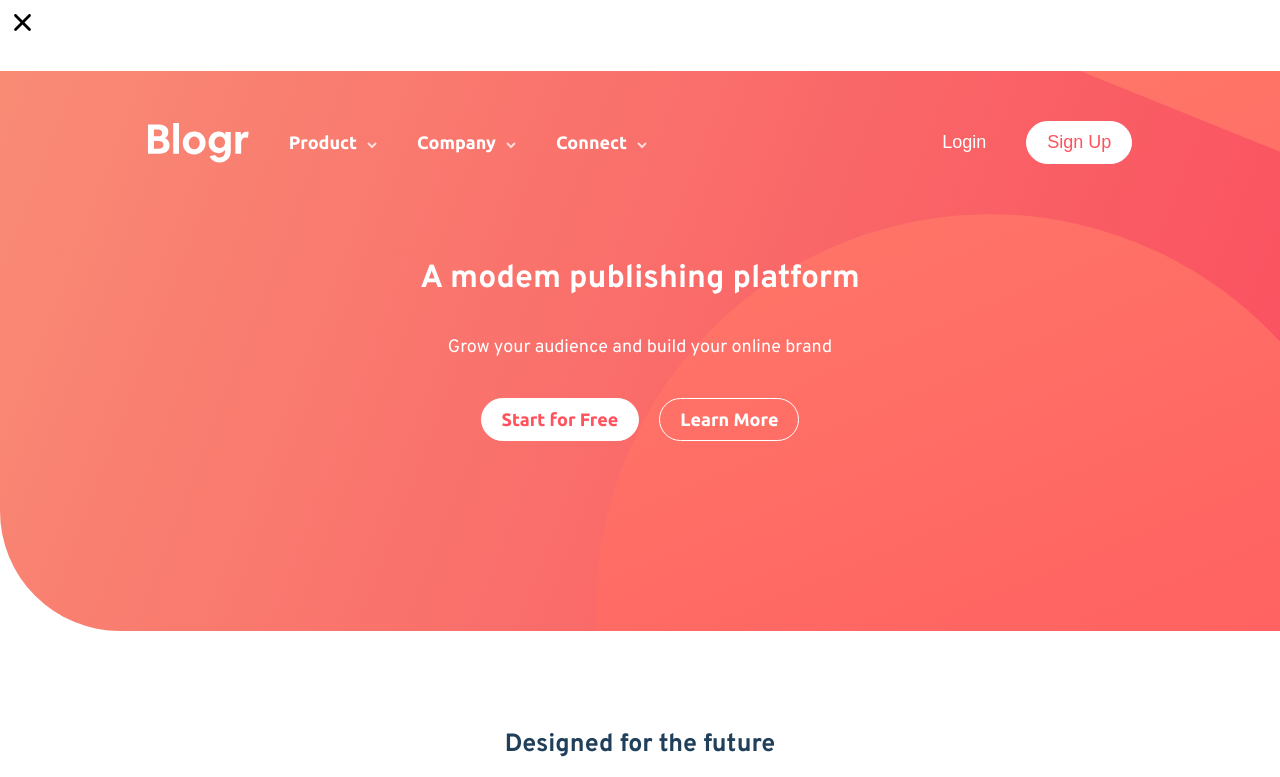
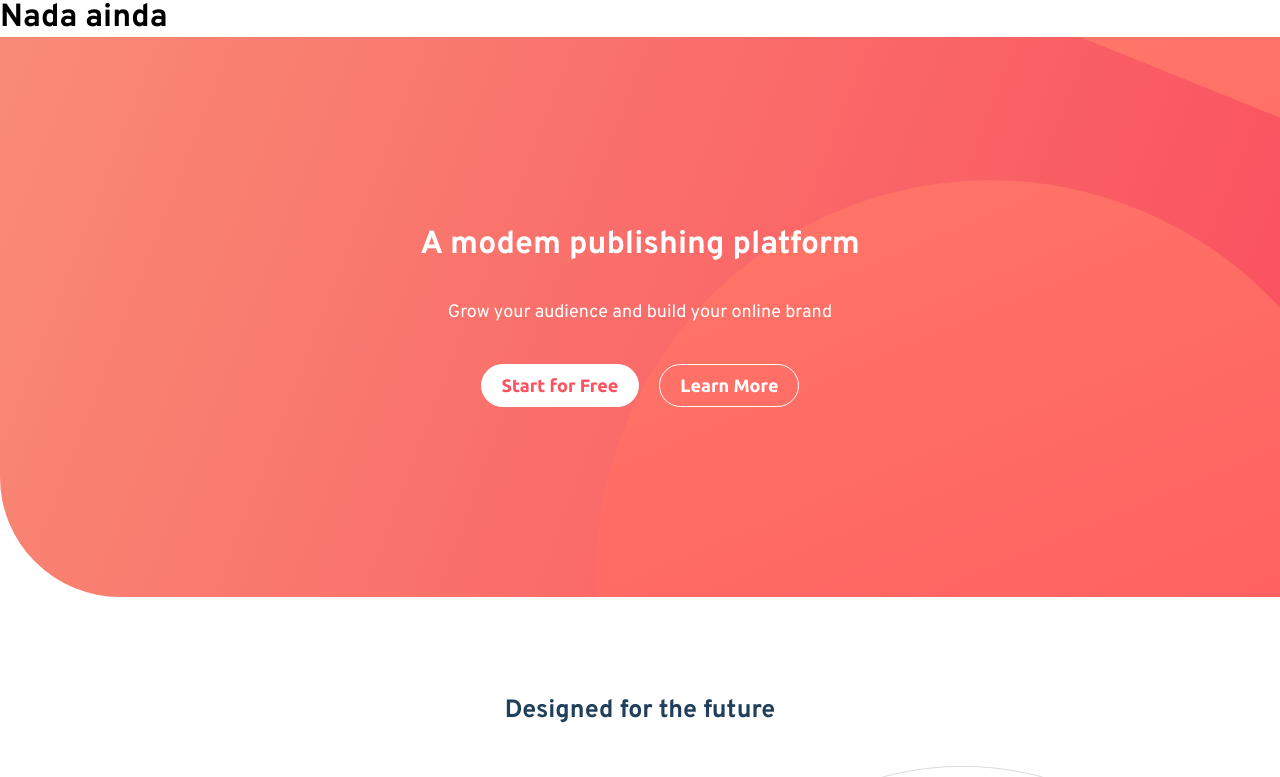
Before and after one commit to tiago-forward/desafio-blogr-landing-page-main, a React (Vite) app: page / in a window 1280 px wide. Shown: the top 777 px of the page. Built offline with nearby package versions, Linux system fonts and the light colour scheme.

Commit message:
Recreating header component

```diff
--- a/src/components/Header/DropDownItem/DropDown/index.jsx
+++ /dev/null
@@ -1,32 +0,0 @@
-import styled from "styled-components"
-
-const DropDown = ({ text, link }) => {
-    return (
-            <Li><a href={link}>{text}</a></Li>
-    )
-}
-
-export { DropDown }
-
-// const Ul = styled.ul`
-//     position: absolute;
-//     top: 45px;
-//     left: 120px;
-//     background-color: var(--white);
-//     border-radius: 5px;
-//     padding: 25px 20px;
-// `
-
-const Li = styled.ul`
-    line-height: 30px;
-
-    & a {
-        color: var(--very-dark-gray-blue);
-        font-weight: 400;
-        padding-right: 20px;
-
-        &:hover {
-            font-weight: 600;
-        }
-    }
-`
--- a/src/components/Header/MenuMobile/index.jsx
+++ /dev/null
@@ -1,17 +0,0 @@
-import { IoIosClose } from "react-icons/io";
-
-const MenuMobile = ({ menuIsVisible, setMenuIsVisible }) => {
-    return (
-        <div>
-            <IoIosClose size={45}></IoIosClose>
-            <nav>
-                <a href="/">A</a>
-                <a href="/">B</a>
-                <a href="/">C</a>
-                <a href="/">D</a>
-            </nav>
-        </div>
-    )
-}
-
-export { MenuMobile }
--- a/src/components/Header/index.jsx
+++ b/src/components/Header/index.jsx
@@ -1,195 +1,19 @@
-import { useState } from "react"
-
-import Logo from "../../../public/images/logo.svg"
-import Arrow from "../../../public/images/icon-arrow-light.svg"
-
-import styled from "styled-components"
-
-import { DropDown } from "./DropDownItem/DropDown"
+//Bibliotecas
+// import { useState } from "react"
+//Estilos
+import { HeaderContainer } from "./styles"
+// import Logo from "../../../public/images/logo.svg"
+// import Arrow from "../../../public/images/icon-arrow-light.svg"
+// import HamburgerOpen from "../../../public/images/icon-hamburger.svg"
+// import HamburgerClose from "../../../public/images/icon-close.svg"
 
 const Header = () => {
 
-    const [hoverProduct, setHoverProduct] = useState(false);
-    const [hoverCompany, setHoverCompany] = useState(false);
-    const [hoverConnect, setHoverConnect] = useState(false);
-
     return (
         <HeaderContainer>
-            <Nav>
-                <MenuContainer>
-                    <img src={Logo} alt="Logo Blogr" />
-
-                    <NavList>
-
-                        <NavLink
-                            onClick={() => setHoverProduct(prevState => !prevState)}>
-                            <span>Product</span>
-                            <img src={Arrow} alt="Seta para baixo de navegação" />
-                        </NavLink>
-
-                        <NavLink
-                            onClick={() => setHoverCompany(prevState => !prevState)}>
-                            <span>Company</span>
-                            <img src={Arrow} alt="Seta para baixo de navegação" />
-                        </NavLink>
-
-                        <NavLink
-                            onClick={() => setHoverConnect(prevState => !prevState)}>
-                            <span>Connect</span>
-                            <img src={Arrow} alt="Seta para baixo de navegação" />
-                        </NavLink>
-
-                    </NavList>
-
-                    {hoverProduct && (
-                        <DropDownProductList
-                            onMouseLeave={() => setHoverProduct(false)}>
-                            <DropDown text="Overview" link="/" />
-                            <DropDown text="Pricing" link="/" />
-                            <DropDown text="Marketplace" link="/" />
-                            <DropDown text="Features" link="/" />                        <DropDown text="Integrations" link="/" />
-                        </DropDownProductList>
-                    )}
-
-                    {hoverCompany && (
-                        <DropDownCompanyList
-                            onMouseLeave={() => setHoverCompany(false)}>
-                            <DropDown text="About" link="/" />
-                            <DropDown text="Team" link="/" />
-                            <DropDown text="Blog" link="/" />
-                            <DropDown text="Careers" link="/" />
-                        </DropDownCompanyList>
-                    )}
-
-                    {hoverConnect && (
-                        <DropDownConnectList
-                            onMouseLeave={() => setHoverConnect(false)}>
-                            <DropDown text="Contact" link="/" />
-                            <DropDown text="Newsletter" link="/" />
-                            <DropDown text="Linkedin" link="/" />
-                        </DropDownConnectList>
-                    )}
-
-                </MenuContainer>
-                <LoginContainer>
-                    <NavLogin>
-                        <ButtonLogin>Login</ButtonLogin>
-                        <ButtonSingUp>Sign Up</ButtonSingUp>
-                    </NavLogin>
-                </LoginContainer>
-            </Nav>
+            <h1>Nada ainda</h1>
         </HeaderContainer>
     )
 }
 
 export { Header }
-
-const HeaderContainer = styled.header`
-    display: flex;
-    position: absolute;
-    width: 100%;
-    font-family: "Ubuntu", sans-serif;
-    font-weight: 600;
-`
-
-const Nav = styled.nav`
-    display: flex;
-    align-items: center;
-    justify-content: space-around;
-    width: 100%;
-    margin-top: 50px;
-
-`
-const MenuContainer = styled.div`
-    display: flex;
-    align-items: center;
-    position: relative;
-`
-
-const NavList = styled.ul`
-    @media screen and (max-width: 1024px) {
-        display: none;
-    }
-`
-
-
-
-const DropDownProductList = styled.ul`
-    display: block;
-    position: absolute;
-    top: 45px;
-    left: 106px;
-    background-color: var(--white);
-    border-radius: 5px;
-    padding: 25px 20px;
-`
-
-const DropDownCompanyList = styled.ul`
-    display: block;
-    position: absolute;
-    top: 45px;
-    left: 270px;
-    background-color: var(--white);
-    border-radius: 5px;
-    padding: 25px 20px;
-`
-
-const DropDownConnectList = styled.ul`
-    display: block;
-    position: absolute;
-    top: 45px;
-    left: 395px;
-    background-color: var(--white);
-    border-radius: 5px;
-    padding: 25px 20px;
-    box-shadow: 0px 0px 10px 0px rgba(0,0,0,0.1);
-`
-
-
-
-
-const NavLink = styled.li`
-    display: inline-block;
-    position: relative;
-    color: var(--white);
-    margin-left: 40px;
-    cursor: pointer;
-
-    img {
-        margin-left: 10px;
-    }
-
-    &:hover {
-        text-decoration: 2px underline;
-        color: var(--white);
-    }
-`
-
-const LoginContainer = styled.div`
-
-`
-
-const NavLogin = styled.ul`
-    @media screen and (max-width: 1024px) {
-        display: none;
-    }
-`
-
-const ButtonLogin = styled.button`
-    color: var(--white);
-`
-
-const ButtonSingUp = styled.button`
-    background-color: var(--white);
-    color: var(--light-red);
-    border: 1px solid var(--white);
-    border-radius: 40px;
-    margin-left: 40px;
-    padding: 10px 20px;
-
-    &:hover {
-        background-color: var(--very-light-red);
-        color: var(--white);
-        border: 1px solid var(--very-light-red);
-    }
-`
--- /dev/null
+++ b/src/components/Header/styles.js
@@ -0,0 +1,5 @@
+import styled from "styled-components";
+
+export const HeaderContainer = styled.header`
+
+`
--- a/src/pages/Home/index.jsx
+++ b/src/pages/Home/index.jsx
@@ -1,8 +1,6 @@
 //Bibliotecas
-import { useState } from "react";
 import { useMediaQuery } from "react-responsive";
 //Components
-import { MenuMobile } from "../../components/Header/MenuMobile";
 import { Header } from "../../components/Header";
 import { HomeSection } from "../../components/Section/HomeSection";
 import { ContentSection } from "../../components/Section/ContentSection";
@@ -18,7 +16,6 @@ import IllustrationPhones from "../../../public/images/illustration-phones.svg"
 import { SectionContainer } from "./styles";
 
 const Home = () => {
-    const [menuIsVisible, setMenuIsVisible] = useState(false);
 
     const isMobile = useMediaQuery({
         query: '(min-width: 1024px)'
@@ -29,9 +26,6 @@ const Home = () => {
 
     return (
         <>
-            <MenuMobile
-                menuIsVisible={menuIsVisible}
-                setMenuIsVisible={setMenuIsVisible} />
             <Header />
             <HomeSection />
             <main>
```
Also changed, not shown: src/components/Header/MenuMobile/styles.js (deleted).
